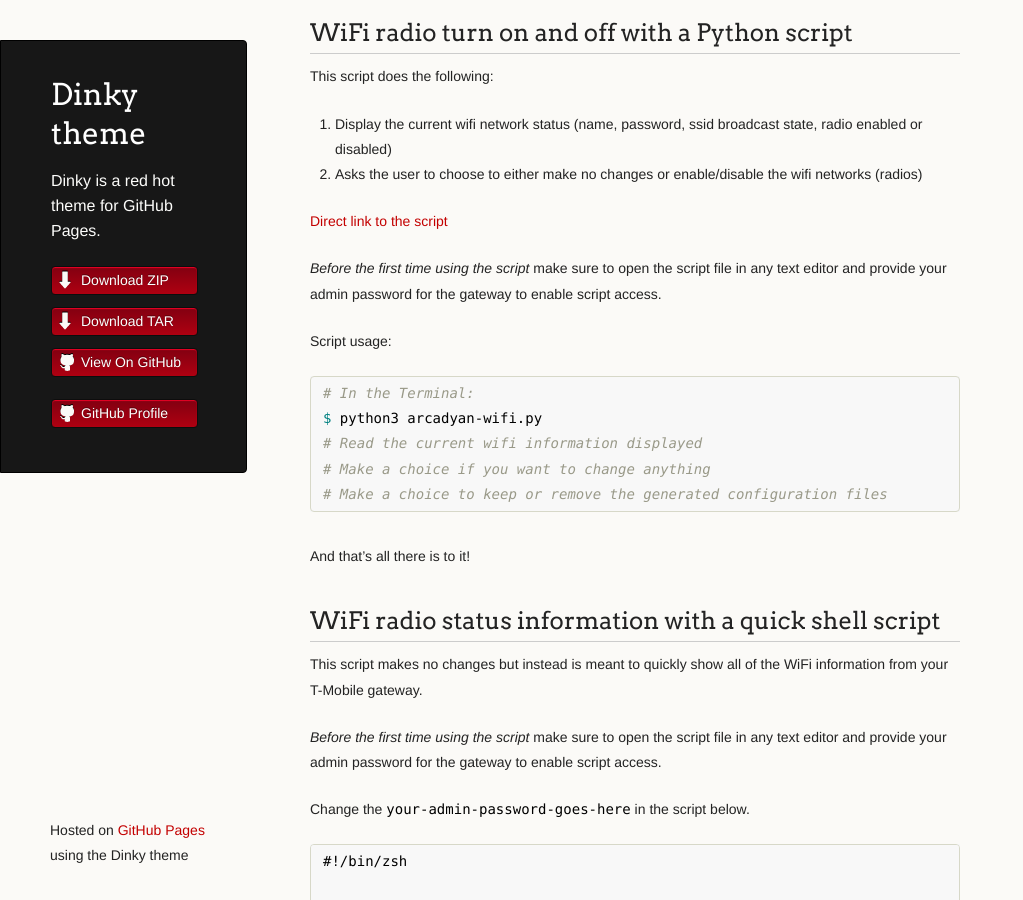
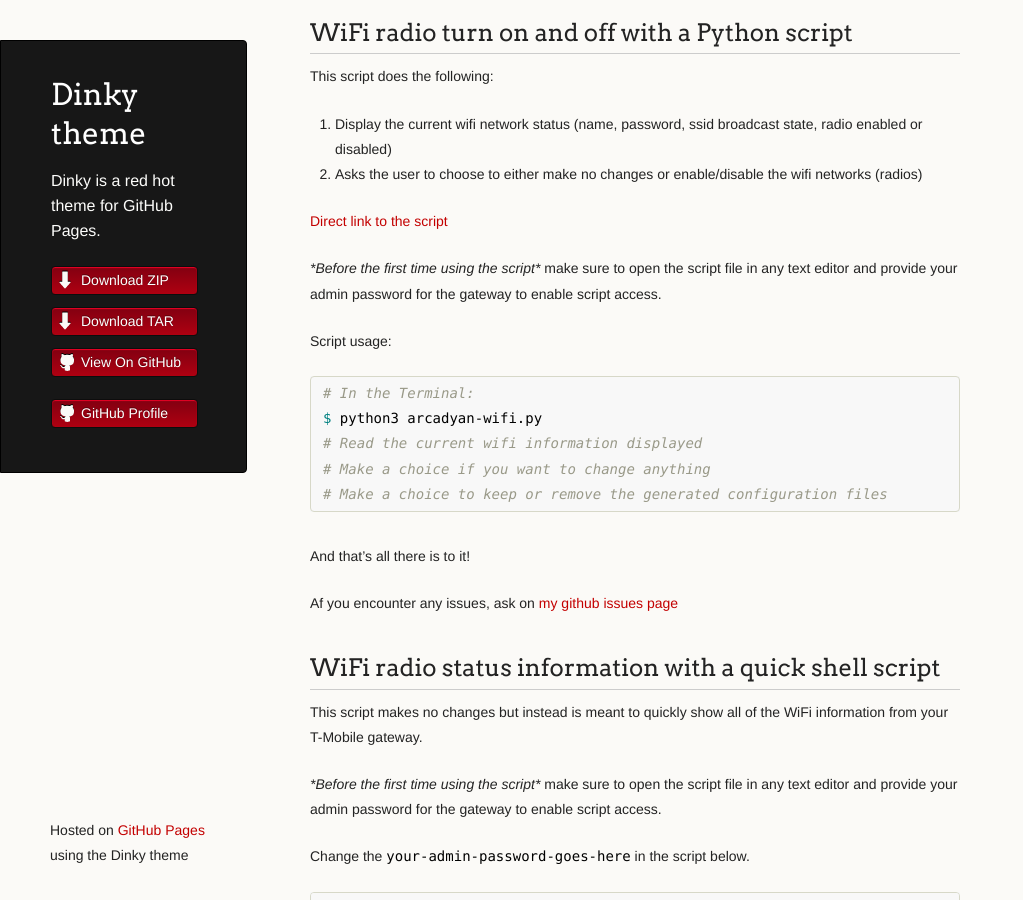
Before and after one commit to verityj/verityj.github.io, a Jekyll site: the page built from docs/index.md, in a window 1280 px wide and 900 px high, scrolled down 271 px. Shown: the whole window, without its empty margins (0-1023 px from the left). Built offline with Jekyll 4.4.1, drawn with Linux system fonts in a browser that asks for light colours; our own code applies the rules of GitHub Pages for plain Markdown files.

Commit message:
Minor update

````diff
--- a/docs/index.md
+++ b/docs/index.md
@@ -15,7 +15,7 @@
 
 [Direct link to the script](https://github.com/verity-s/verity-s.github.io/blob/main/arcadyan-wifi.py)
 
-_Before the first time using the script_ make sure to open the script file in any text editor and provide your admin password for the gateway to enable script access.
+_*Before the first time using the script*_ make sure to open the script file in any text editor and provide your admin password for the gateway to enable script access.
 
 Script usage:
 
@@ -28,11 +28,13 @@
 ```
 And that's all there is to it!
 
+Af you encounter any issues, ask on [my github issues page](https://github.com/verity-s/verity-s.github.io/issues)
+
 ## WiFi radio status information with a quick shell script
 
 This script makes no changes but instead is meant to quickly show all of the WiFi information from your T-Mobile gateway.
 
-_Before the first time using the script_ make sure to open the script file in any text editor and provide your admin password for the gateway to enable script access.
+_*Before the first time using the script*_ make sure to open the script file in any text editor and provide your admin password for the gateway to enable script access.
 
 Change the `your-admin-password-goes-here` in the script below.
 ```
````
